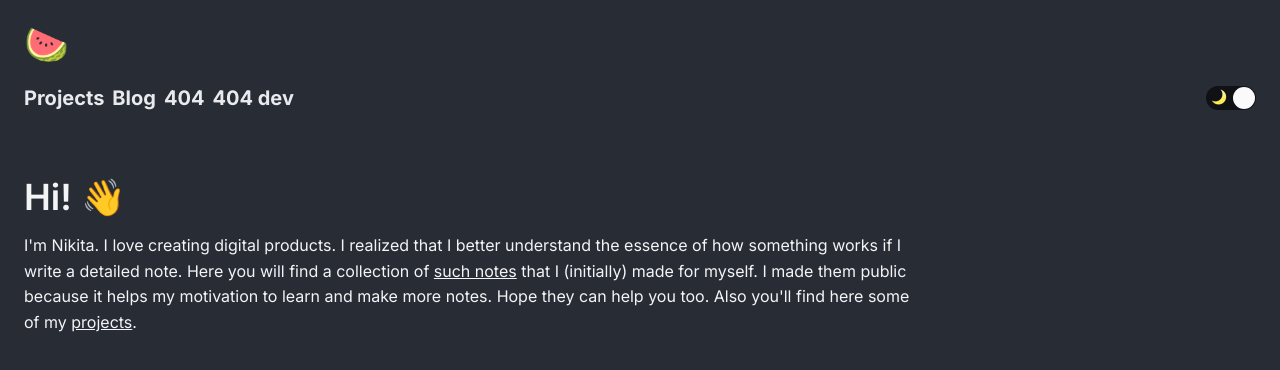
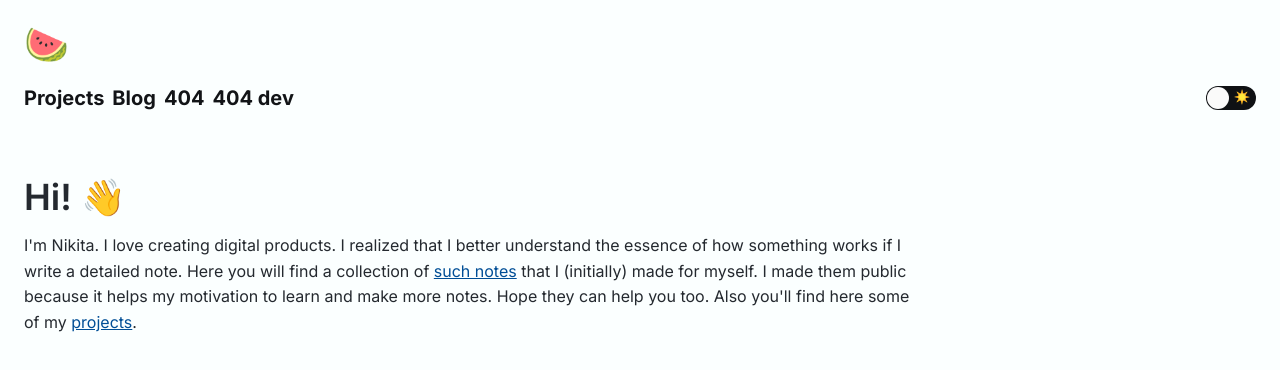
Before and after one commit to arbuznik/arbuznik.com, a Gatsby site: page / in a window 1280 px wide. Built offline with nearby package versions, Linux system fonts and the light colour scheme; Gatsby itself is replaced by a stand-in of ours.

Commit message:
add saved and preffered theme

```diff
--- a/src/components/layout/Layout.jsx
+++ b/src/components/layout/Layout.jsx
@@ -3,31 +3,25 @@ import { Link } from "gatsby";
 import { Toggle } from "../toggle/Toggle";
 
 const Layout = ({ children }) => {
-  const [darkTheme, setDarkTheme] = useState(false);
+  const [theme, setTheme] = useState(null);
   const [logoRotation, setLogoRotation] = useState(0);
 
   useEffect(() => {
-    const prefersDark = window.matchMedia("(prefers-color-scheme: dark)");
+    const savedTheme = localStorage.getItem("theme");
+    const prefferedTheme = window.matchMedia("(prefers-color-scheme: dark)")
+      .matches
+      ? "dark"
+      : "light";
 
-    if (prefersDark) {
-      setDarkTheme(true);
-      document.body.className = "dark";
-    }
+    setTheme(savedTheme || prefferedTheme);
+    document.body.className = savedTheme || prefferedTheme;
   }, []);
 
-  // TODO: turn on the local storage
-  // useEffect(() => {
-  // const savedTheme = localStorage.getItem("theme");
-  // if (savedTheme) {
-  //   setTheme(theme);
-  // document.body.className = theme;
-  // }
-  // }, []);
-
-  const changeTheme = () => {
-    setDarkTheme(!darkTheme);
-    document.body.className = darkTheme ? "light" : "dark";
-    // localStorage.setItem("theme", newTheme);
+  const toggleTheme = () => {
+    const newTheme = theme === "light" ? "dark" : "light";
+    setTheme(newTheme);
+    localStorage.setItem("theme", newTheme);
+    document.body.className = newTheme;
   };
 
   const handleLogoClick = () => {
@@ -88,7 +82,7 @@ const Layout = ({ children }) => {
               </Link>
             </li>
           </ul>
-          <Toggle checked={darkTheme} onClick={changeTheme} />
+          {theme && <Toggle checked={theme === "dark"} onClick={toggleTheme} />}
         </div>
       </header>
       <main>{children}</main>
```
